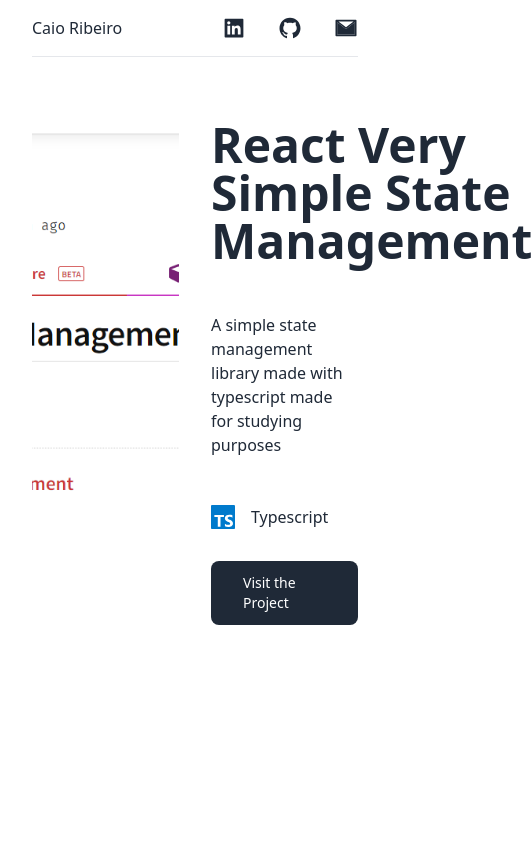
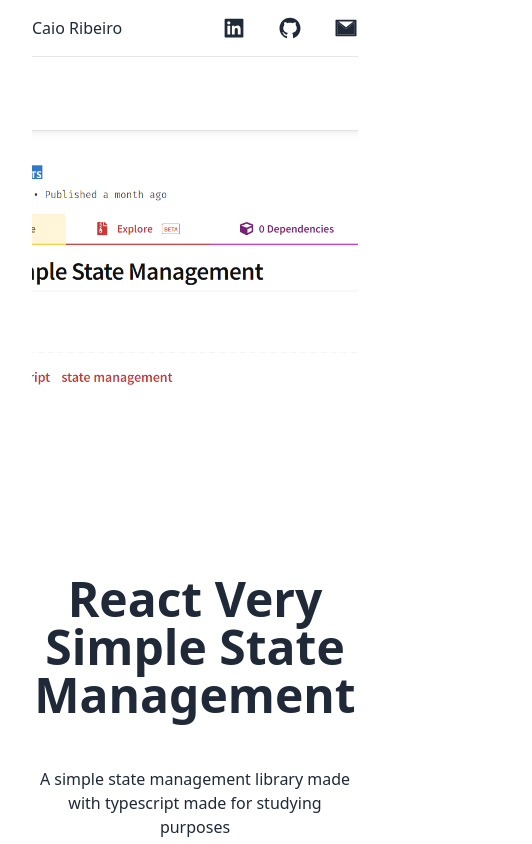
Before and after one commit to Caio-Ribeiro3/portfolio, a Next.js app: page /project/react-vssm in a window 390 px wide. Shown: the top 844 px of the page, 532 px wide, since content can reach past the window. Built offline with nearby package versions, Linux system fonts and the light colour scheme.

Commit message:
make project screen responsive

```diff
--- a/pages/index.tsx
+++ b/pages/index.tsx
@@ -21,7 +21,10 @@ export default function Home(props: HomeProps) {
 
   return (
     <>
-      <section className='flex py-16 justify-center  gap-8' style={{ height: `calc(100vh - ${headerHeight || 0}px)`, scrollSnapAlign: 'end' }}>
+      <section
+        className='flex py-16 justify-center  gap-8'
+        style={{ height: `calc(100vh - ${headerHeight || 0}px)`, scrollSnapAlign: 'end' }}
+      >
         <div className='lg:w-[50%] my-auto text-center'>
           <h1 className="text-5xl font-bold">
             👋 Hi, my name is Caio, a frontend developer
--- a/pages/project/[id].tsx
+++ b/pages/project/[id].tsx
@@ -24,9 +24,12 @@ const Project = (props: ProjectProps) => {
         <meta name="description" content={project.description} />
       </Head>
 
-      <section className="grid grid-cols-2 gap-8 py-16" style={{ height: `calc(100vh - ${headerHeight || 0}px)` }}>
-        <div className="flex flex-col gap-8">
-          <div className='relative h-[62%] w-auto' style={{ height: `calc(100% - calc(100px + 4rem))` }}>
+      <section
+        className="grid grid-cols-1 lg:grid-cols-2 gap-8 py-16"
+        style={{ minHeight: `calc(100vh - ${headerHeight || 0}px)` }}
+      >
+        <div className="flex flex-col gap-8 min-h-[50vh] md:h-auto">
+          <div className={`relative ${project.images.length > 1 ? 'h-[33vh]' : 'h-full'} lg:h-[calc(100%-calc(100px+4rem))] w-auto`}>
             <Image
               src={currentImage}
               alt=''
@@ -35,7 +38,8 @@ const Project = (props: ProjectProps) => {
               className='rounded-lg'
             />
           </div>
-          <div className="grid grid-cols-4 gap-4">
+          <div className="overflow-x-auto pr-4 md:pr-0">
+            <div className="grid grid-cols-4 gap-4 w-[200%] md:w-auto">
               {project.images.reduce<string[]>((acc, curr) => {
                 if (curr !== currentImage) {
                   acc.push(curr)
@@ -60,7 +64,8 @@ const Project = (props: ProjectProps) => {
               ))}
             </div>
           </div>
-        <div className="flex flex-col gap-8 items-start">
+        </div>
+        <div className="flex flex-col gap-8 items-center text-center lg:text-left lg:items-start">
           <h1 className="text-5xl font-bold">
             {project.name}
           </h1>
@@ -86,7 +91,13 @@ const Project = (props: ProjectProps) => {
               )
             })}
           </div>
-          <a target='_blank' rel="noreferrer" href={project.link} type="button" className="text-white bg-gray-800 hover:bg-gray-900 focus:outline-none focus:ring-4 focus:ring-gray-300 font-medium rounded-lg text-sm px-8 py-3 dark:bg-gray-800 dark:hover:bg-gray-700 dark:focus:ring-gray-700 dark:border-gray-700">
+          <a
+            target='_blank'
+            rel="noreferrer"
+            href={project.link}
+            type="button"
+            className="text-white bg-gray-800 hover:bg-gray-900 focus:outline-none focus:ring-4 focus:ring-gray-300 font-medium rounded-lg text-sm px-8 py-3 dark:bg-gray-800 dark:hover:bg-gray-700 dark:focus:ring-gray-700 dark:border-gray-700"
+          >
             Visit the Project
           </a>
         </div>
```
Lines whose indentation alone changed are shown as unchanged.
